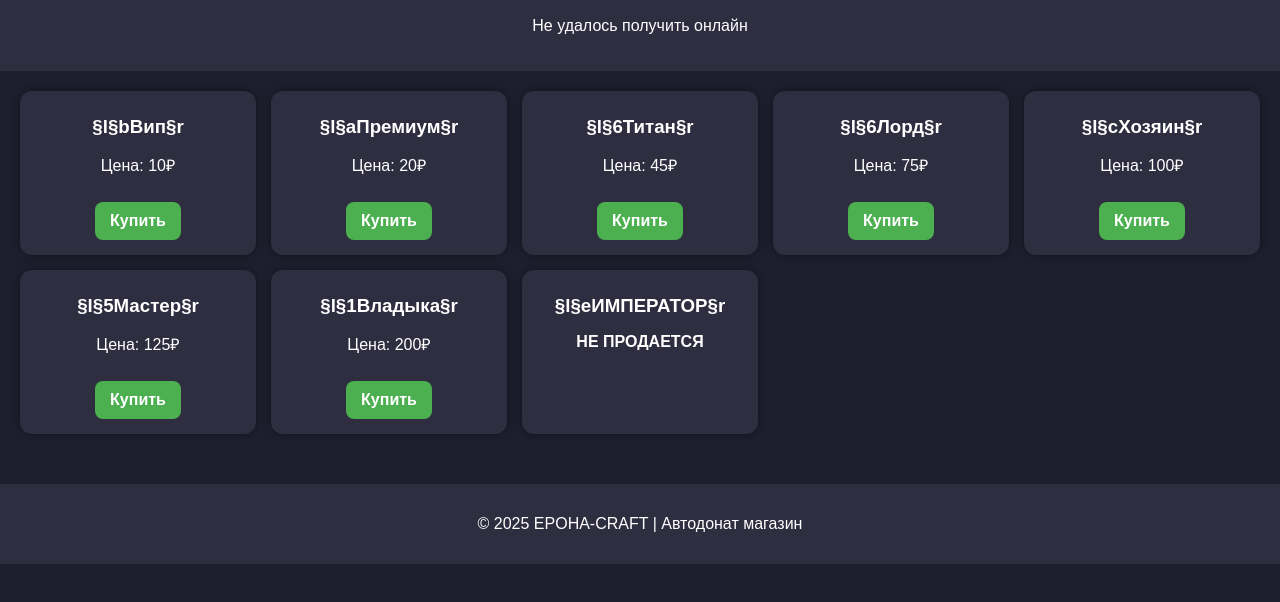
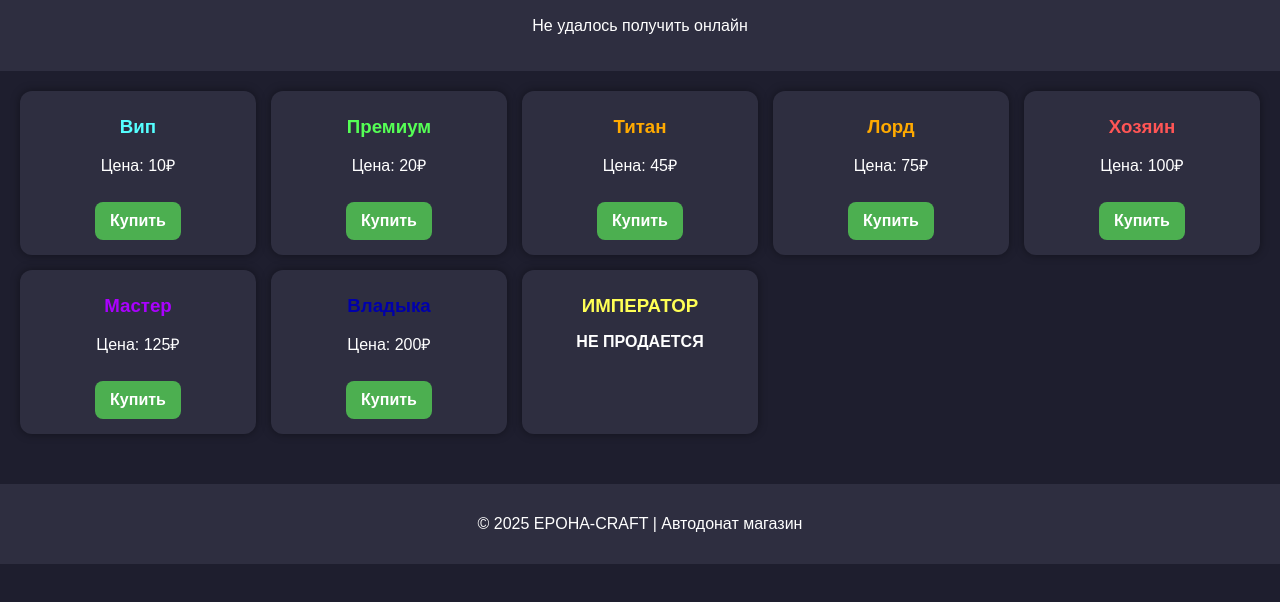
Before and after one commit to KepkaKep/epoha-craft, a plain HTML site: page index.html in a window 1280 px wide. Shown: the part 110-712 px from the top of the page. Drawn offline with Linux system fonts and the light colour scheme; no server answers.

Commit message:
Update index.html

```diff
--- a/index.html
+++ b/index.html
@@ -58,6 +58,15 @@
       padding: 15px;
       background: #2e2e40;
     }
+    /* Цвета рангов */
+    .vip { color: #55ffff; font-weight: bold; }
+    .premium { color: #55ff55; font-weight: bold; }
+    .titan { color: #ffaa00; font-weight: bold; }
+    .lord { color: #ffaa00; font-weight: bold; }
+    .master { color: #aa00ff; font-weight: bold; }
+    .owner { color: #ff5555; font-weight: bold; }
+    .ruler { color: #0000aa; font-weight: bold; }
+    .emperor { color: #ffff55; font-weight: bold; }
   </style>
 </head>
 <body>
@@ -67,42 +76,42 @@
     <p id="online">Онлайн сервера: загружается...</p>
   </header>  <section class="donate">
     <div class="item">
-      <h3>§l§bВип§r</h3>
+      <h3 class="vip">Вип</h3>
       <p>Цена: 10₽</p>
       <a href="https://www.donationalerts.com/r/kepka_kep" target="_blank" class="btn">Купить</a>
     </div>
     <div class="item">
-      <h3>§l§aПремиум§r</h3>
+      <h3 class="premium">Премиум</h3>
       <p>Цена: 20₽</p>
       <a href="https://www.donationalerts.com/r/kepka_kep" target="_blank" class="btn">Купить</a>
     </div>
     <div class="item">
-      <h3>§l§6Титан§r</h3>
+      <h3 class="titan">Титан</h3>
       <p>Цена: 45₽</p>
       <a href="https://www.donationalerts.com/r/kepka_kep" target="_blank" class="btn">Купить</a>
     </div>
     <div class="item">
-      <h3>§l§6Лорд§r</h3>
+      <h3 class="lord">Лорд</h3>
       <p>Цена: 75₽</p>
       <a href="https://www.donationalerts.com/r/kepka_kep" target="_blank" class="btn">Купить</a>
     </div>
     <div class="item">
-      <h3>§l§cХозяин§r</h3>
+      <h3 class="owner">Хозяин</h3>
       <p>Цена: 100₽</p>
       <a href="https://www.donationalerts.com/r/kepka_kep" target="_blank" class="btn">Купить</a>
     </div>
     <div class="item">
-      <h3>§l§5Мастер§r</h3>
+      <h3 class="master">Мастер</h3>
       <p>Цена: 125₽</p>
       <a href="https://www.donationalerts.com/r/kepka_kep" target="_blank" class="btn">Купить</a>
     </div>
     <div class="item">
-      <h3>§l§1Владыка§r</h3>
+      <h3 class="ruler">Владыка</h3>
       <p>Цена: 200₽</p>
       <a href="https://www.donationalerts.com/r/kepka_kep" target="_blank" class="btn">Купить</a>
     </div>
     <div class="item">
-      <h3>§l§eИМПЕРАТОР§r</h3>
+      <h3 class="emperor">ИМПЕРАТОР</h3>
       <p><b>НЕ ПРОДАЕТСЯ</b></p>
     </div>
   </section>  <footer>
```
